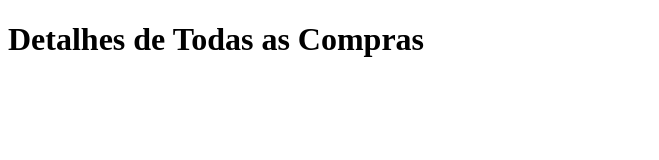
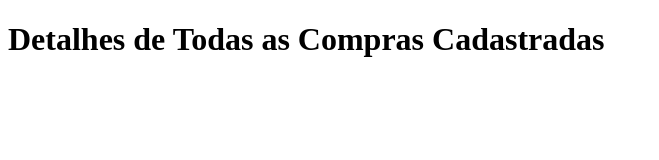
Before and after one commit to kemulau/Projeto-Final-WEB-I, a website: page html/detalhesCompra.html in a window 1280 px wide. Shown: the whole page, without its empty margins (0-659 px from the left). Drawn offline with nearby package versions, Linux system fonts and the light colour scheme; no server answers.

Commit message:
Versão final

```diff
--- a/html/detalhesCompra.html
+++ b/html/detalhesCompra.html
@@ -8,7 +8,7 @@
     <title>Detalhes da Compra</title>
 </head>
     <main>
-        <h1>Detalhes de Todas as Compras</h1>
+        <h1>Detalhes de Todas as Compras Cadastradas </h1>
         <div id="detalhesCompras" class="detalhes-compras">
         </div>
     </main>
```
Also changed, not shown: css/styledetalhes.css (deleted).
